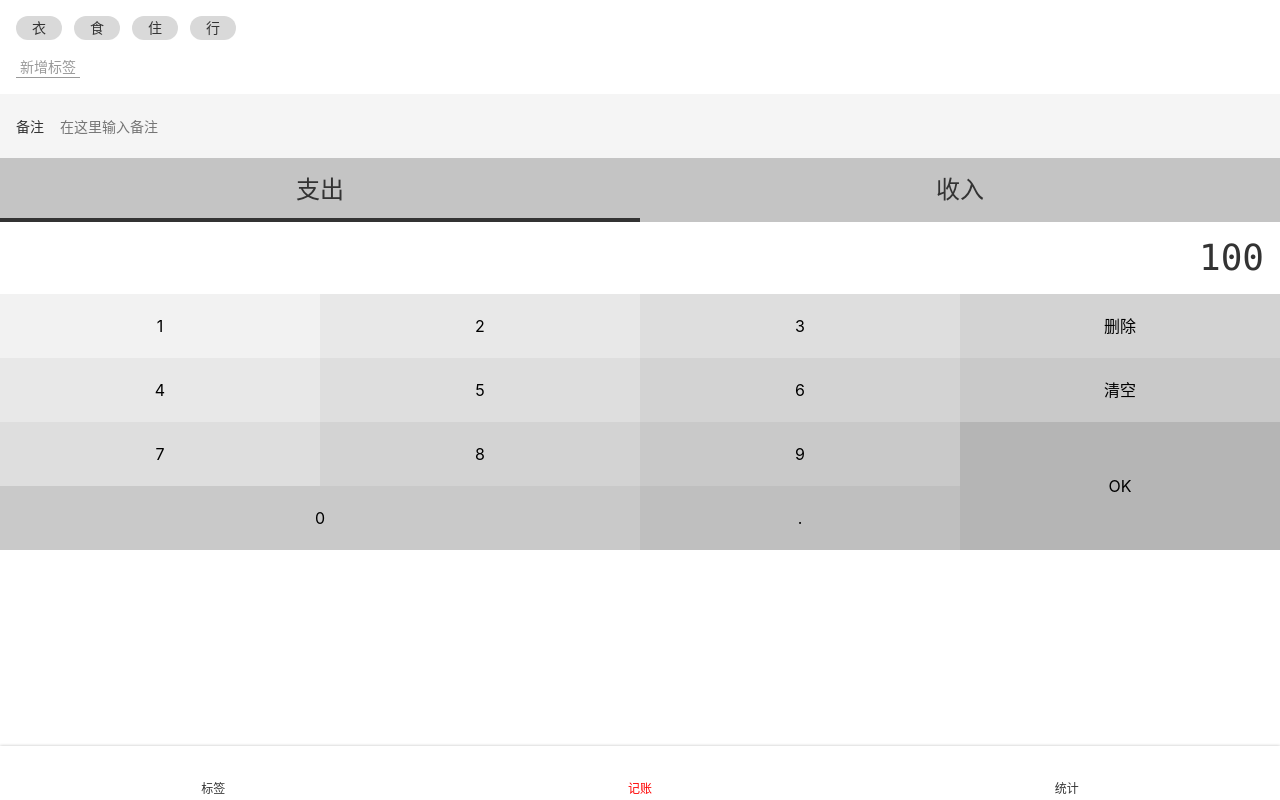
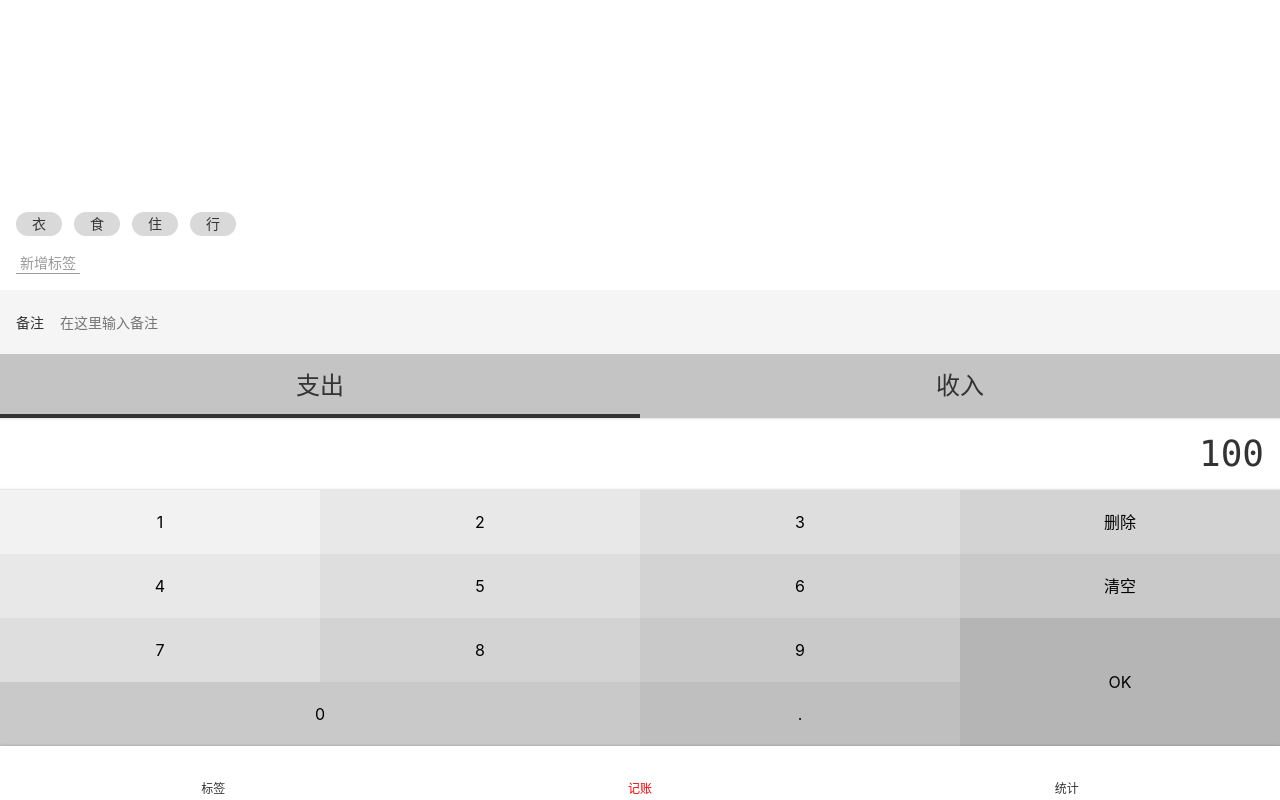
Before and after one commit to Luke19950111/bates-money, a Vue app: page /#/money in a window 1280 px wide. Built offline with nearby package versions, Linux system fonts and the light colour scheme.

Commit message:
Money css布局

```diff
--- a/src/assets/style/helper.scss
+++ b/src/assets/style/helper.scss
@@ -1,14 +1,20 @@
-$font-hei:  -apple-system, "Noto Sans", "Helvetica Neue", Helvetica, "Nimbus Sans L", Arial, "Liberation Sans", "PingFang SC", "Hiragino Sans GB", "Noto Sans CJK SC", "Source Han Sans SC", "Source Han Sans CN", "Microsoft YaHei", "Wenquanyi Micro Hei", "WenQuanYi Zen Hei", "ST Heiti", SimHei, "WenQuanYi Zen Hei Sharp", sans-serif;
+$font-hei: -apple-system, "Noto Sans", "Helvetica Neue", Helvetica, "Nimbus Sans L", Arial, "Liberation Sans", "PingFang SC", "Hiragino Sans GB", "Noto Sans CJK SC", "Source Han Sans SC", "Source Han Sans CN", "Microsoft YaHei", "Wenquanyi Micro Hei", "WenQuanYi Zen Hei", "ST Heiti", SimHei, "WenQuanYi Zen Hei Sharp", sans-serif;
 $font-kai: Baskerville, Georgia, "Liberation Serif", "Kaiti SC", STKaiti, "AR PL UKai CN", "AR PL UKai HK", "AR PL UKai TW", "AR PL UKai TW MBE", "AR PL KaitiM GB", KaiTi, KaiTi_GB2312, DFKai-SB, "TW\-Kai", serif;
 $font-song: Georgia, "Nimbus Roman No9 L", "Songti SC", "Noto Serif CJK SC", "Source Han Serif SC", "Source Han Serif CN", STSong, "AR PL New Sung", "AR PL SungtiL GB", NSimSun, SimSun, "TW\-Sung", "WenQuanYi Bitmap Song", "AR PL UMing CN", "AR PL UMing HK", "AR PL UMing TW", "AR PL UMing TW MBE", PMingLiU, MingLiU, serif;
 $font-fang-song: Baskerville, "Times New Roman", "Liberation Serif", STFangsong, FangSong, FangSong_GB2312, "CWTEX\-F", serif;
-
 $color-highlight: #f00;
-
-%clearFix{
-  &::after{
+%clearFix {
+  &::after {
     content: '';
     display: block;
     clear: both;
   }
 }
+$color-shadow: rgba(0, 0, 0, 0.25);
+%outerShadow {
+  box-shadow: 0 0 3px $color-shadow;
+}
+
+%innerShadow {
+  box-shadow: inset 0 -3px 3px -3px $color-shadow, inset 0 3px 3px -3px $color-shadow;
+}
--- a/src/components/Layout.vue
+++ b/src/components/Layout.vue
@@ -1,6 +1,6 @@
 <template>
-    <div class="nav-wrapper">
-        <div class="content">
+    <div class="layout-wrapper">
+        <div class="content" :class="classPrefix && `${classPrefix}-content`">
             <slot></slot>
         </div>
         <Nav/>
@@ -9,12 +9,13 @@
 
 <script lang="ts">
     export default {
-        name: 'Layout'
+        name: 'Layout',
+        props: ['classPrefix']
     };
 </script>
 
 <style lang="scss" scoped>
-    .nav-wrapper{
+    .layout-wrapper{
         display: flex;
         flex-direction: column;
         height: 100vh;
--- a/src/components/Nav.vue
+++ b/src/components/Nav.vue
@@ -24,8 +24,8 @@
 <style lang="scss" scoped>
     @import "~@/assets/style/helper.scss";
     nav{
+        @extend %outerShadow;
         display: flex;
-        box-shadow: 0 0 3px rgba(0, 0, 0, 0.25);
         font-size: 12px;
         > .item{
             padding: 2px 0;
--- a/src/views/Money.vue
+++ b/src/views/Money.vue
@@ -1,28 +1,5 @@
 <template>
-    <Layout>
-        <div class="tags">
-            <ul class="current">
-                <li>衣</li>
-                <li>食</li>
-                <li>住</li>
-                <li>行</li>
-            </ul>
-            <div class="new">
-                <button>新增标签</button>
-            </div>
-        </div>
-        <div>
-            <label class="notes">
-                <span class="name">备注</span>
-                <input type="text" placeholder="在这里输入备注">
-            </label>
-        </div>
-        <div>
-            <ul class="types">
-                <li class="selected">支出</li>
-                <li>收入</li>
-            </ul>
-        </div>
+    <Layout class-prefix="layout">
         <div class="numberPad">
             <div class="output">100</div>
             <div class="buttons">
@@ -42,6 +19,29 @@
                 <button>.</button>
             </div>
         </div>
+        <div>
+            <ul class="types">
+                <li class="selected">支出</li>
+                <li>收入</li>
+            </ul>
+        </div>
+        <div>
+            <label class="notes">
+                <span class="name">备注</span>
+                <input type="text" placeholder="在这里输入备注">
+            </label>
+        </div>
+        <div class="tags">
+            <div class="new">
+                <button>新增标签</button>
+            </div>
+            <ul class="current">
+                <li>衣</li>
+                <li>食</li>
+                <li>住</li>
+                <li>行</li>
+            </ul>
+        </div>
     </Layout>
 </template>
 
@@ -50,15 +50,27 @@
         name: 'Money'
     };
 </script>
-
+<style lang="scss">
+    .layout-content {
+        display: flex;
+        flex-direction: column-reverse;
+    }
+</style>
 <style lang="scss" scoped>
     @import "~@/assets/style/helper.scss";
-    .tags{
+
+    .tags {
         font-size: 14px;
         padding: 16px;
-        > .current{
+        flex-grow: 1;
+        display: flex;
+        flex-direction: column-reverse;
+
+        > .current {
             display: flex;
-            > li{
+            flex-wrap: wrap;
+
+            > li {
                 background: #d9d9d9;
                 $h: 24px;
                 height: $h;
@@ -66,11 +78,14 @@
                 border-radius: $h/2;
                 padding: 0 16px;
                 margin-right: 12px;
+                margin-top: 4px;
             }
         }
-        > .new{
+
+        > .new {
             padding-top: 16px;
-            button{
+
+            button {
                 background: transparent;
                 border: none;
                 color: #999;
@@ -79,16 +94,19 @@
             }
         }
     }
-    .notes{
+
+    .notes {
         background: #f5f5f5;
         font-size: 14px;
         padding-left: 16px;
         display: flex;
         align-items: center;
-        .name{
+
+        .name {
             padding-right: 16px;
         }
-        input{
+
+        input {
             height: 64px;
             flex-grow: 1;
             background: transparent;
@@ -96,20 +114,23 @@
             padding-right: 16px;
         }
     }
-    .types{
+
+    .types {
         background: #c4c4c4;
         display: flex;
         text-align: center;
         font-size: 24px;
-        > li{
+
+        > li {
             width: 50%;
             height: 64px;
             display: flex;
             justify-content: center;
             align-items: center;
             position: relative;
-            &.selected{
-                &::after{
+
+            &.selected {
+                &::after {
                     content: '';
                     position: absolute;
                     bottom: 0;
@@ -121,48 +142,62 @@
             }
         }
     }
-    .numberPad{
-        .output{
+
+    .numberPad {
+        .output {
+            @extend %innerShadow;
             font-size: 36px;
             font-family: Consolas, monospace;
             padding: 9px 16px;
             text-align: right;
         }
-        .buttons{
+
+        .buttons {
             @extend %clearFix;
-            > button{
+
+            > button {
                 width: 25%;
                 height: 64px;
                 float: left;
                 background: transparent;
                 border: none;
-                &.ok{
+
+                &.ok {
                     height: 64*2px;
                     float: right;
                 }
-                &.zero{
+
+                &.zero {
                     width: 25*2%;
                 }
+
                 $bg: #f2f2f2;
-                &:nth-child(1){
+
+                &:nth-child(1) {
                     background: $bg;
                 }
-                &:nth-child(2), &:nth-child(5){
+
+                &:nth-child(2), &:nth-child(5) {
                     background: darken($bg, 4%);
                 }
-                &:nth-child(3), &:nth-child(6), &:nth-child(9){
+
+                &:nth-child(3), &:nth-child(6), &:nth-child(9) {
                     background: darken($bg, 4*2%);
                 }
-                &:nth-child(4), &:nth-child(7), &:nth-child(10){
+
+                &:nth-child(4), &:nth-child(7), &:nth-child(10) {
                     background: darken($bg, 4*3%);
                 }
-                &:nth-child(8), &:nth-child(11), &:nth-child(13){
+
+                &:nth-child(8), &:nth-child(11), &:nth-child(13) {
                     background: darken($bg, 4*4%);
                 }
-                &:nth-child(14){
+
+                &:nth-child(14) {
                     background: darken($bg, 4*5%);
                 }
-                &:nth-child(12){
+
+                &:nth-child(12) {
                     background: darken($bg, 4*6%);
                 }
             }
```
